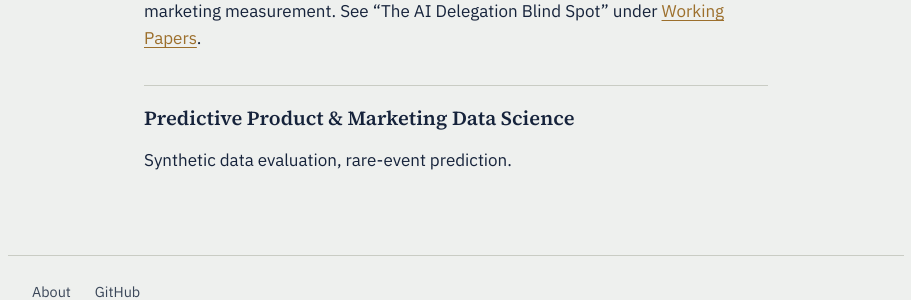
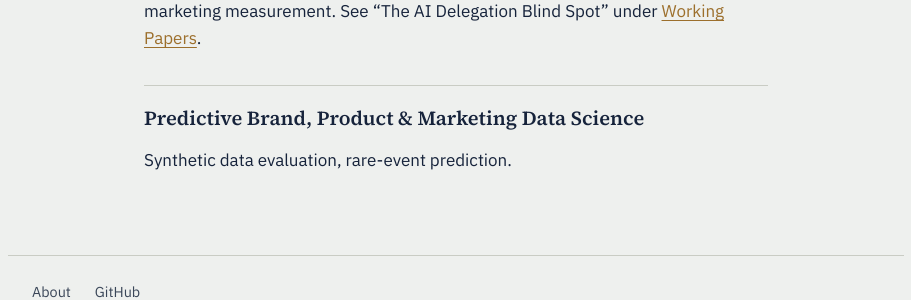
Before and after one commit to adityapt/personal-repo, a Jekyll site: the page built from research.md, in a window 1280 px wide. Shown: the part 535-835 px from the top of the page, without its empty margins (184-1095 px from the left). Built offline with Jekyll 4.4.1, drawn with Linux system fonts in a browser that asks for light colours.

Commit message:
Add Brand to the professional identity phrasing
Updated hero subtitle, meta description, the matching Research pillar
name, and the About page's research-interests summary for consistency.

Co-Authored-By: Claude Sonnet 5 <noreply@anthropic.com>

```diff
--- a/_config.yml
+++ b/_config.yml
@@ -1,5 +1,5 @@
 title: Aditya Puttaparthi Tirumala
-description: Principal Data Scientist, Data Science Leader, Product & Marketing Data Science
+description: Principal Data Scientist, Data Science Leader, Brand, Product & Marketing Data Science
 url: "https://adityaputtaparthitirumala.com"
 
 nav:
--- a/_layouts/home.html
+++ b/_layouts/home.html
@@ -3,7 +3,7 @@ layout: default
 ---
 <section class="hero">
   <h1>Aditya Puttaparthi Tirumala</h1>
-  <p class="role">Principal Data Scientist, Data Science Leader, Product &amp; Marketing Data Science</p>
+  <p class="role">Principal Data Scientist, Data Science Leader, Brand, Product &amp; Marketing Data Science</p>
   {% include dag.html %}
 </section>
 <article class="page">
--- a/research.md
+++ b/research.md
@@ -13,5 +13,5 @@ Attribution, budget allocation, response curves, decision support for marketing
 ## AI & Decision Systems
 LLM-assisted analytics, agentic AI for measurement, decision delegation in marketing measurement. See "The AI Delegation Blind Spot" under [Working Papers](/publications/#working-papers).
 
-## Predictive Product & Marketing Data Science
+## Predictive Brand, Product & Marketing Data Science
 Synthetic data evaluation, rare-event prediction.
```
Also changed, not shown: about.md (+1 -1 lines).
